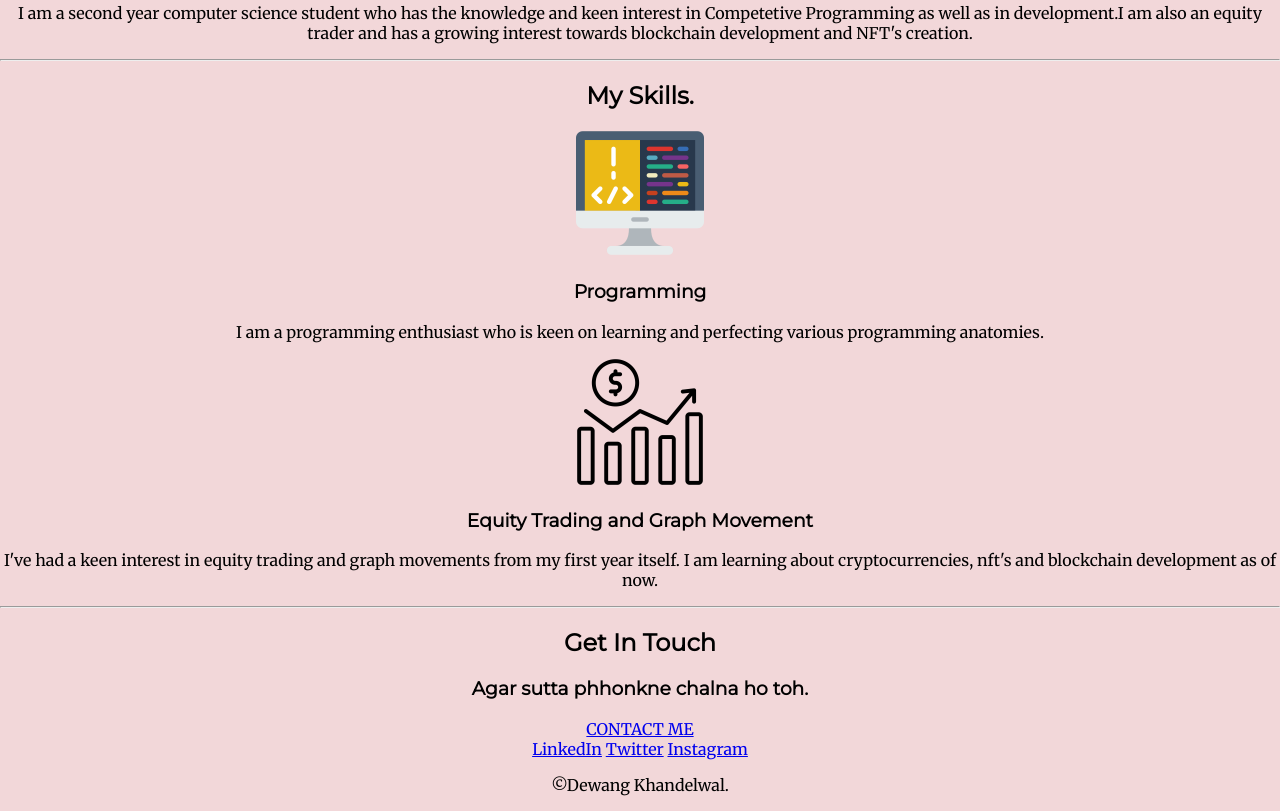
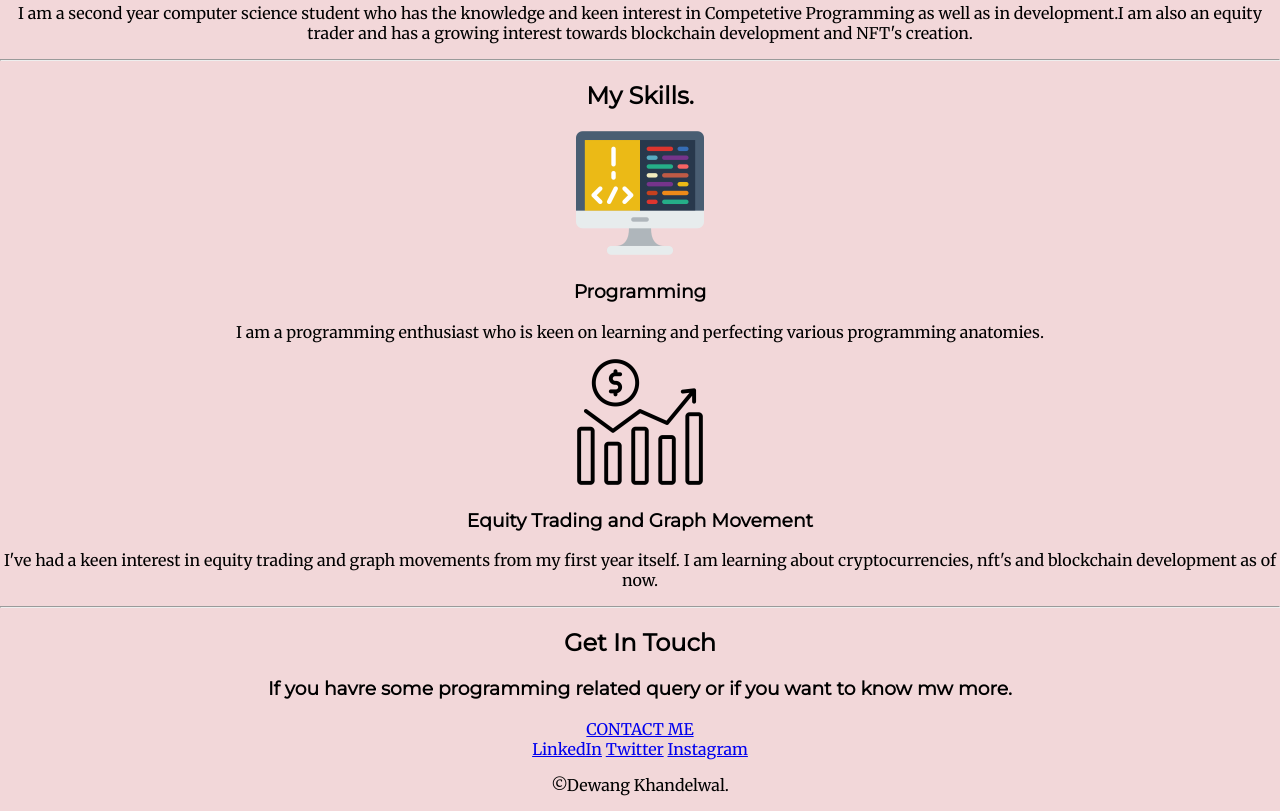
Before and after one commit to dewangg1726/mycv, a plain HTML site: page index.html in a window 1280 px wide. Shown: the part 799-1610 px from the top of the page. Drawn offline with Linux system fonts and the light colour scheme.

Commit message:
Update index.html

```diff
--- a/index.html
+++ b/index.html
@@ -42,7 +42,7 @@
       <hr>
       <div class="contact-me">
         <h2>Get In Touch</h2>
-        <h3>Agar sutta phhonkne chalna ho toh.</h3>
+        <h3>If you havre some programming related query or if you want to know mw more.</h3>
         <p></p>
         <a class="btn" href="mailto:iamdewang@gmail.com">CONTACT ME</a>
       </div>
```
